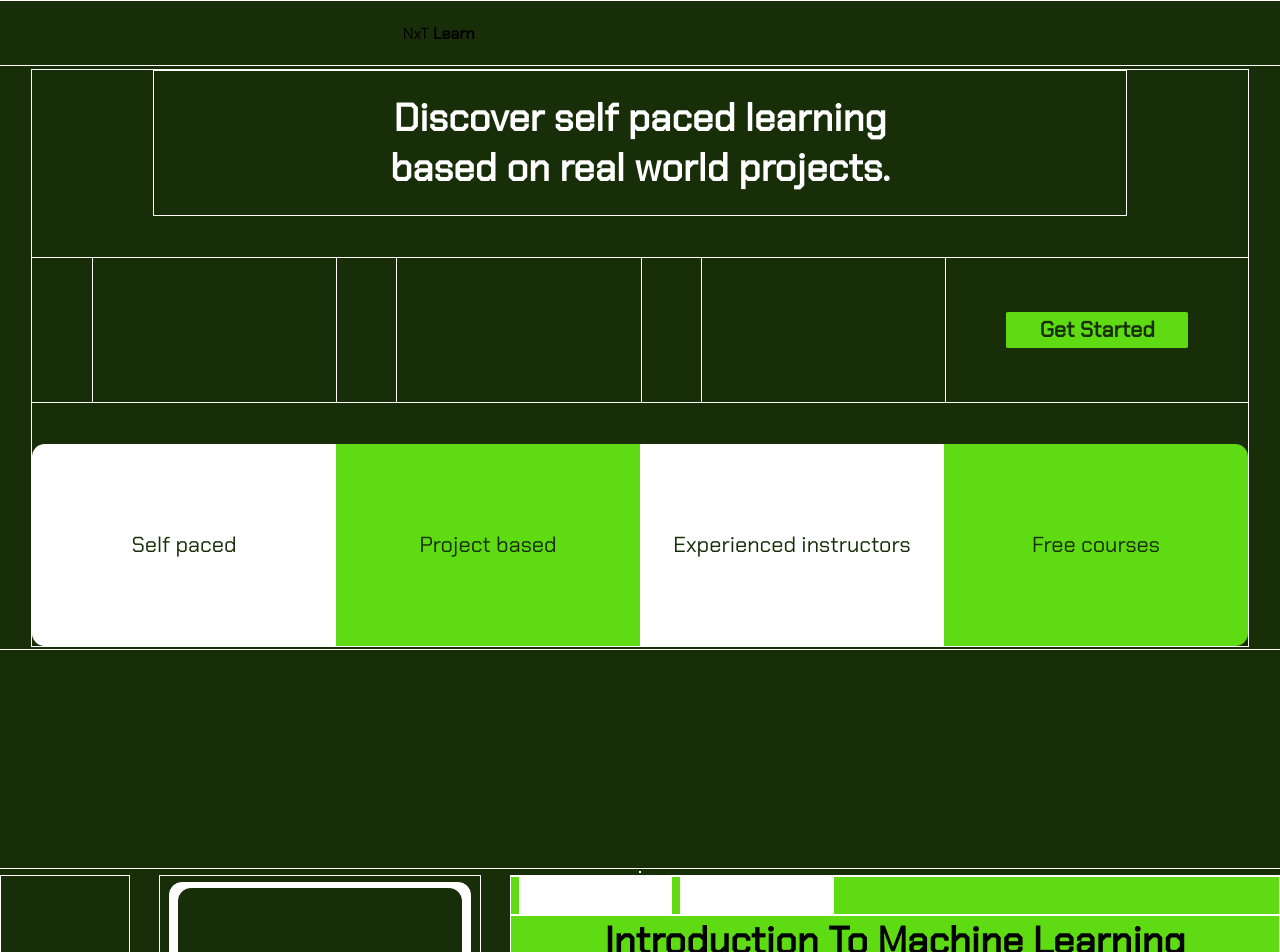
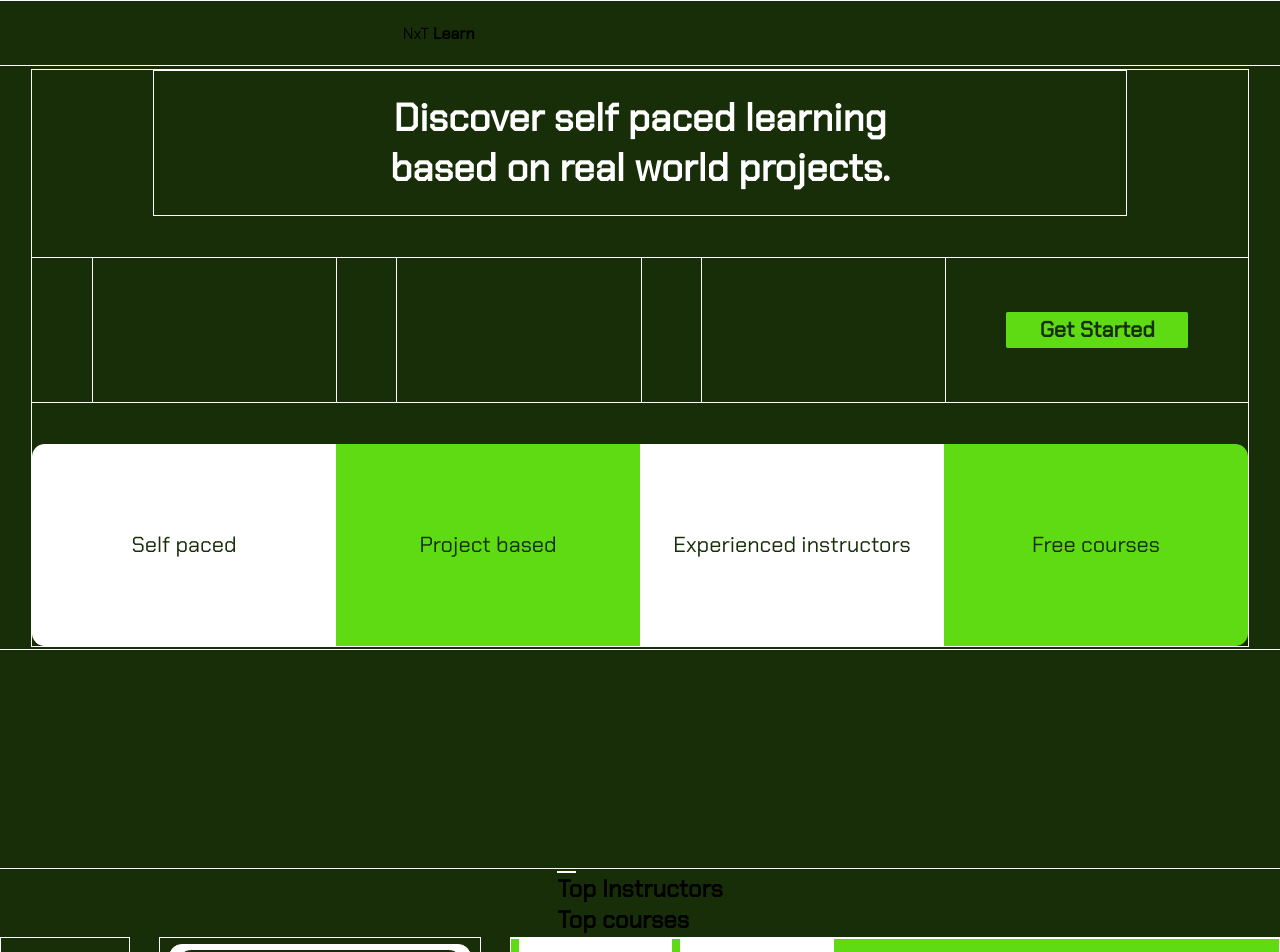
Before and after one commit to MokuaEnock/NxT-learn, a React (Create React App) app: page / in a window 1280 px wide. Shown: the top 952 px of the page. Built offline with nearby package versions, Linux system fonts and the light colour scheme.

Commit message:
create support compoents for Home component

```diff
--- a/src/components/Home/Home.js
+++ b/src/components/Home/Home.js
@@ -5,6 +5,8 @@ function Home() {
   return (
     <section id="home">
       <Aside />
+      <h2>Top Instructors</h2>
+      <h2>Top courses</h2>
     </section>
   );
 }
```
Also changed, not shown: src/components/Home/courses.js (added), src/components/Home/insts.js (added).
